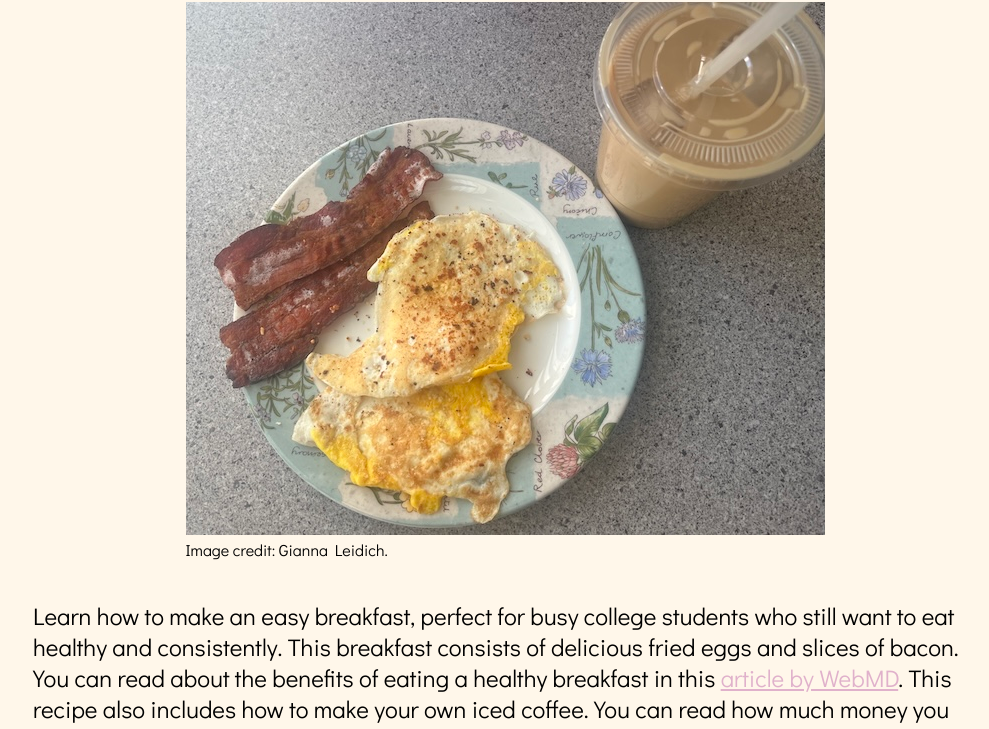
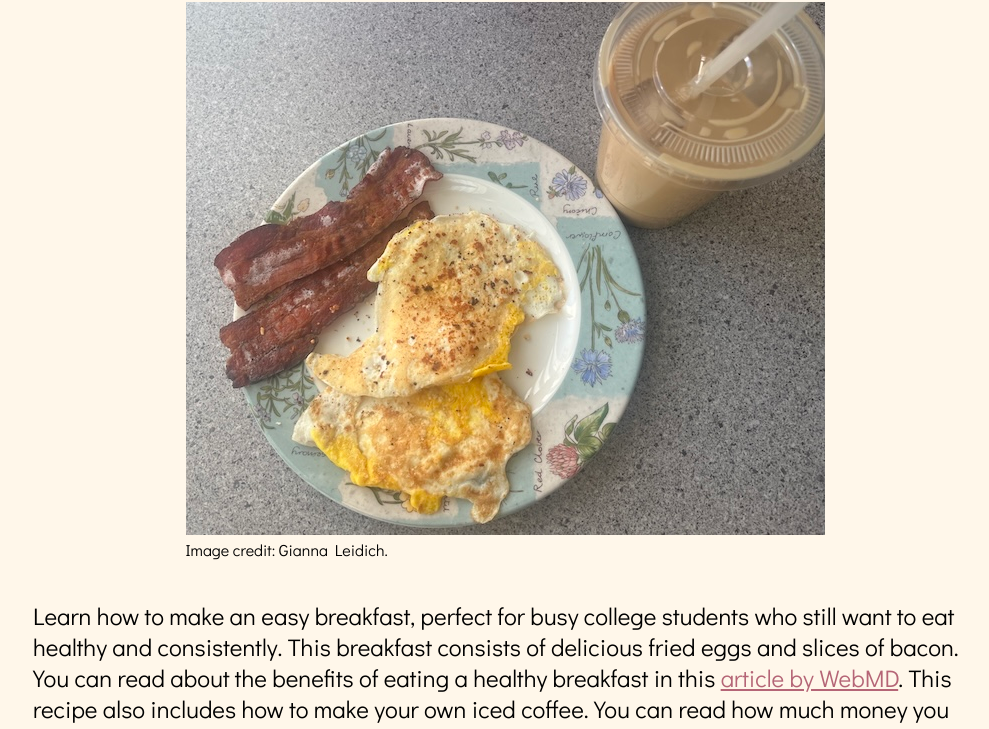
Before and after one commit to giannaleidich/giannaleidich.github.io, a plain HTML site: page exercises/checkin2.html in a window 1280 px wide. Shown: the part 218-947 px from the top of the page, without its empty margins (135-1124 px from the left). Drawn offline with Linux system fonts and the light colour scheme.

Commit message:
Update checkin2.css

```diff
--- a/exercises/css/checkin2.css
+++ b/exercises/css/checkin2.css
@@ -78,7 +78,7 @@ footer {
 
 
 a:link{
-    color: #e0b1cb;
+    color: #b56576;
     text-decoration: underline;
 }
 
```
